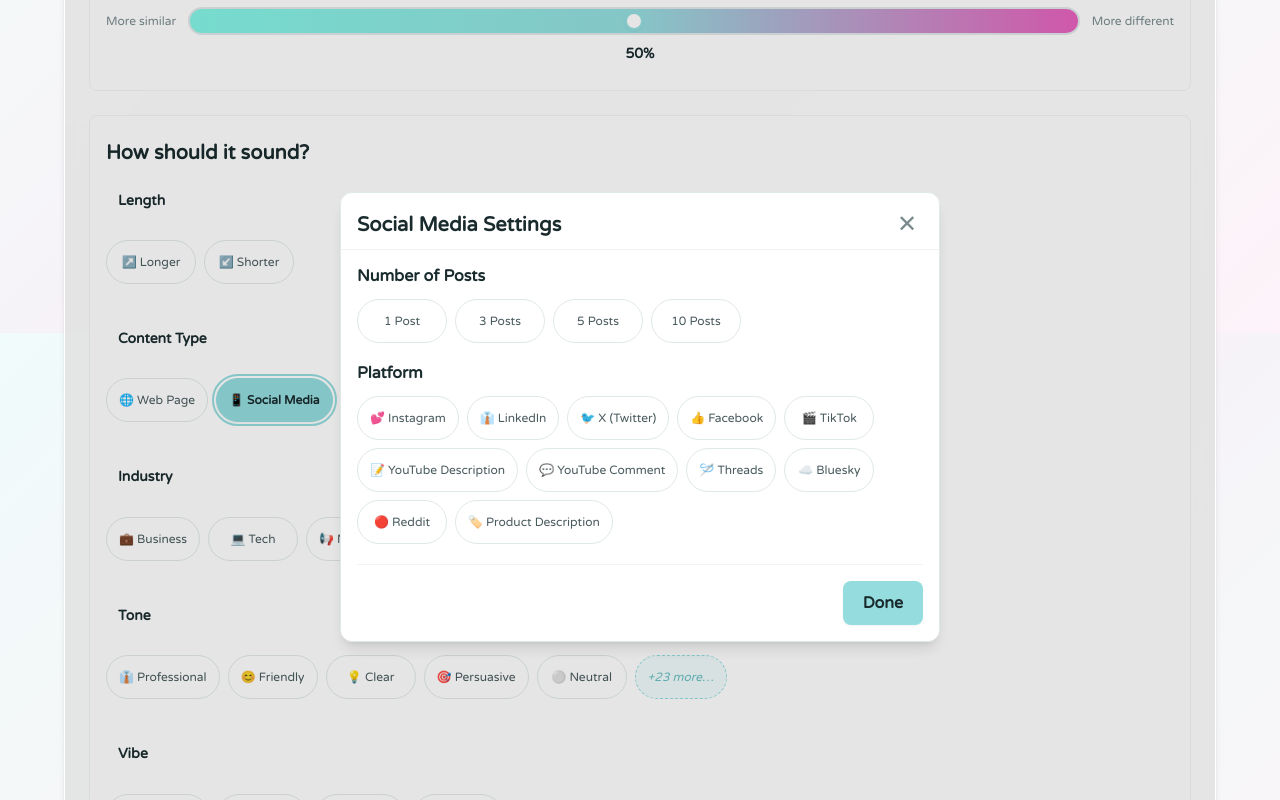
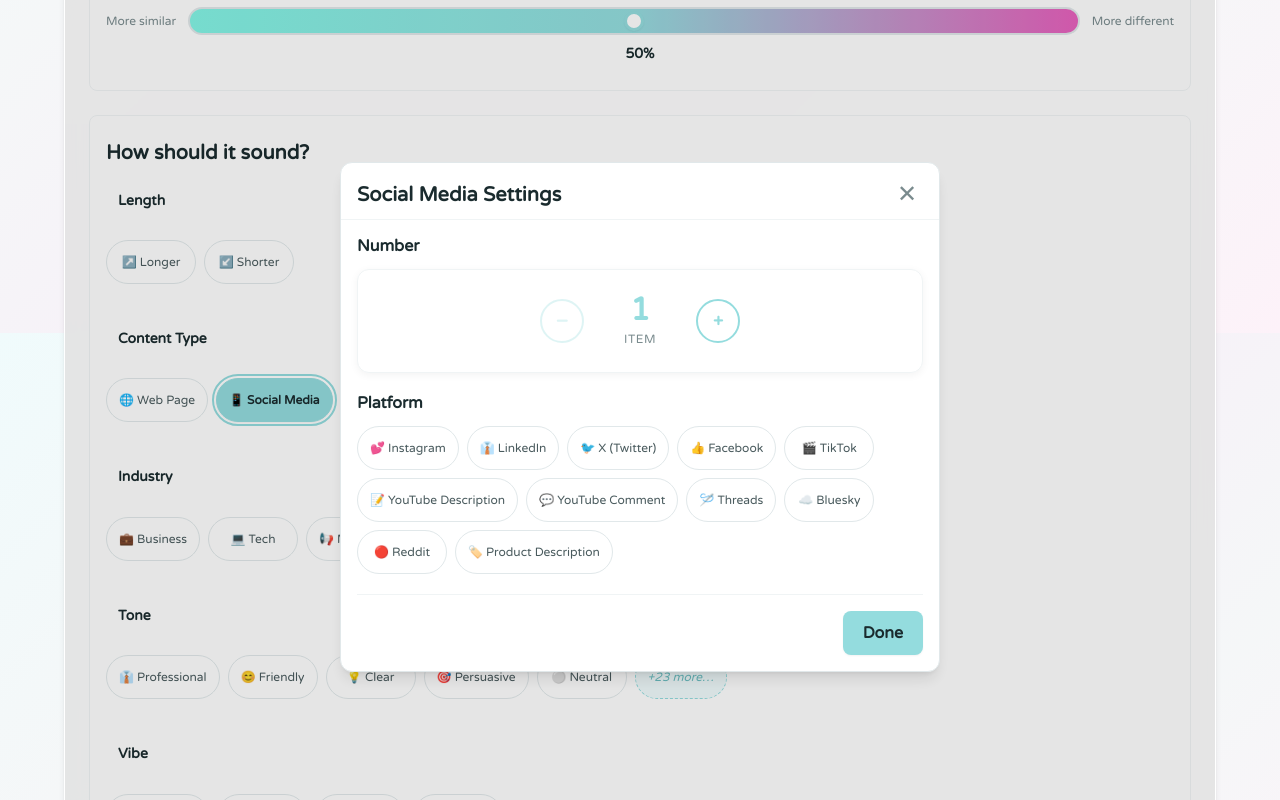
Before and after one commit to cd-space-dot-dot/web-copy-polisher-frontend, a React (Vite) app: page / in a window 1280 px wide. Both pictures are taken after a click on the button "📱 Social Media". Shown: the part 1267-2067 px from the top of the page. Built offline with nearby package versions, Linux system fonts and the light colour scheme; a web font is replaced by a local one.

Commit message:
select number of social media posts <-- make it more "quirky" and customizable for user to choose number; changed from "number of posts" to "number"

```diff
--- a/src/components/ChipSelector.jsx
+++ b/src/components/ChipSelector.jsx
@@ -423,34 +423,54 @@ export default function ChipSelector({ selectedChips, onChipsChange }) {
             </div>
             <div className="modal-body">
               <div className="social-modal-section">
-                <h4>Number of Posts</h4>
-                <div className="post-count-chips">
-                  {[
-                    { value: "1", label: "1 Post" },
-                    { value: "3", label: "3 Posts" },
-                    { value: "5", label: "5 Posts" },
-                    { value: "10", label: "10 Posts" }
-                  ].map((count) => {
-                    const isSelected = (selectedChips.single && selectedChips.single['post-count']) === count.value;
-                    return (
+                <h4>Number</h4>
+                <div className="number-counter">
                   <button
-                        key={count.value}
-                        type="button"
-                        className={`chip ${isSelected ? 'chip--selected' : ''}`}
+                    className="counter-btn counter-btn--minus"
                     onClick={() => {
+                      const currentCount = parseInt(selectedChips.single?.['post-count'] || '1');
+                      const newCount = Math.max(1, currentCount - 1);
                       onChipsChange({
                         ...selectedChips,
                         single: {
                           ...selectedChips.single,
-                              'post-count': isSelected ? undefined : count.value
+                          'post-count': newCount.toString()
                         }
                       });
                     }}
+                    disabled={parseInt(selectedChips.single?.['post-count'] || '1') <= 1}
+                    title="Decrease number"
                   >
-                        {count.label}
+                    −
                   </button>
-                    );
-                  })}
+
+                  <div className="counter-display">
+                    <span className="counter-number">
+                      {selectedChips.single?.['post-count'] || '1'}
+                    </span>
+                    <span className="counter-label">
+                      {parseInt(selectedChips.single?.['post-count'] || '1') === 1 ? 'item' : 'items'}
+                    </span>
+                  </div>
+
+                  <button
+                    className="counter-btn counter-btn--plus"
+                    onClick={() => {
+                      const currentCount = parseInt(selectedChips.single?.['post-count'] || '1');
+                      const newCount = Math.min(20, currentCount + 1);
+                      onChipsChange({
+                        ...selectedChips,
+                        single: {
+                          ...selectedChips.single,
+                          'post-count': newCount.toString()
+                        }
+                      });
+                    }}
+                    disabled={parseInt(selectedChips.single?.['post-count'] || '1') >= 20}
+                    title="Increase number"
+                  >
+                    +
+                  </button>
                 </div>
               </div>
 
--- a/src/index.css
+++ b/src/index.css
@@ -1003,11 +1003,97 @@ button:focus {
   font-weight: 600;
 }
 
-.post-count-chips,
 .social-platforms-chips {
   display: flex;
   flex-wrap: wrap;
   gap: var(--space-2);
+}
+
+.number-counter {
+  display: flex;
+  align-items: center;
+  justify-content: center;
+  gap: var(--space-4);
+  padding: var(--space-4);
+  background: var(--background-alt);
+  border: 1px solid var(--border-light);
+  border-radius: var(--radius-lg);
+  box-shadow: 0 2px 8px rgba(0, 0, 0, 0.05);
+}
+
+.counter-btn {
+  width: 40px;
+  height: 40px;
+  border-radius: 50%;
+  border: 2px solid var(--primary);
+  background: var(--background-alt);
+  color: var(--primary);
+  font-size: var(--text-lg);
+  font-weight: 600;
+  cursor: pointer;
+  transition: all 0.2s ease;
+  display: flex;
+  align-items: center;
+  justify-content: center;
+  line-height: 1;
+}
+
+.counter-btn:hover:not(:disabled) {
+  background: var(--primary);
+  color: var(--background-alt);
+  transform: scale(1.1);
+  box-shadow: 0 4px 12px rgba(20, 184, 166, 0.3);
+}
+
+.counter-btn:active:not(:disabled) {
+  transform: scale(0.95);
+}
+
+.counter-btn:disabled {
+  opacity: 0.3;
+  cursor: not-allowed;
+  transform: none;
+}
+
+.counter-display {
+  display: flex;
+  flex-direction: column;
+  align-items: center;
+  min-width: 80px;
+  padding: var(--space-2);
+}
+
+.counter-number {
+  font-size: 2rem;
+  font-weight: 700;
+  color: var(--primary);
+  font-family: var(--font-headings);
+  line-height: 1;
+  transition: all 0.3s cubic-bezier(0.68, -0.55, 0.265, 1.55);
+}
+
+.counter-label {
+  font-size: var(--text-xs);
+  color: var(--text-muted);
+  font-family: var(--font-ui);
+  margin-top: var(--space-1);
+  text-transform: uppercase;
+  letter-spacing: 0.5px;
+}
+
+/* Quirky animation when number changes */
+.counter-number {
+  animation: none;
+}
+
+.counter-number:hover {
+  animation: wiggle 0.6s ease-in-out;
+}
+
+@keyframes wiggle {
+  0%, 100% { transform: rotate(0deg) scale(1); }
+  25% { transform: rotate(-3deg) scale(1.05); }
+  75% { transform: rotate(3deg) scale(1.05); }
 }
 
 .modal-actions {
```
Lines whose indentation alone changed are shown as unchanged.
